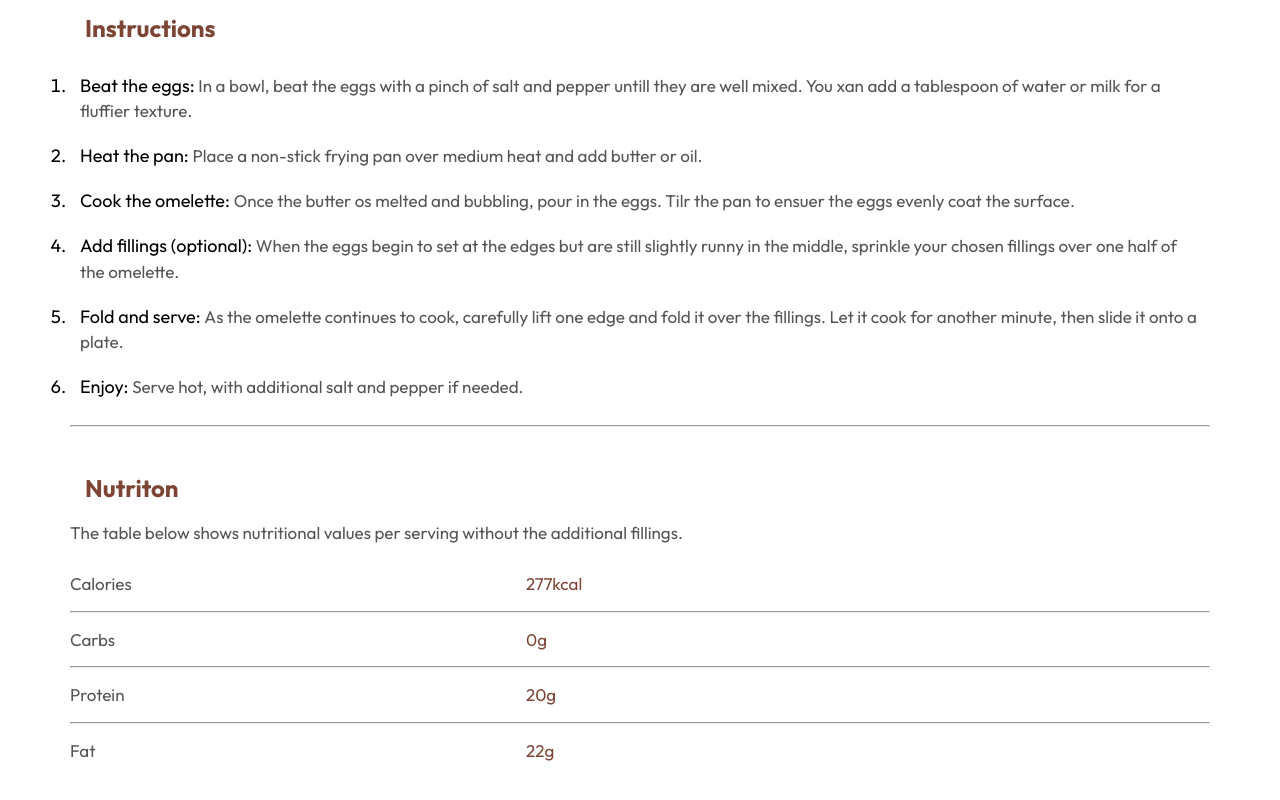
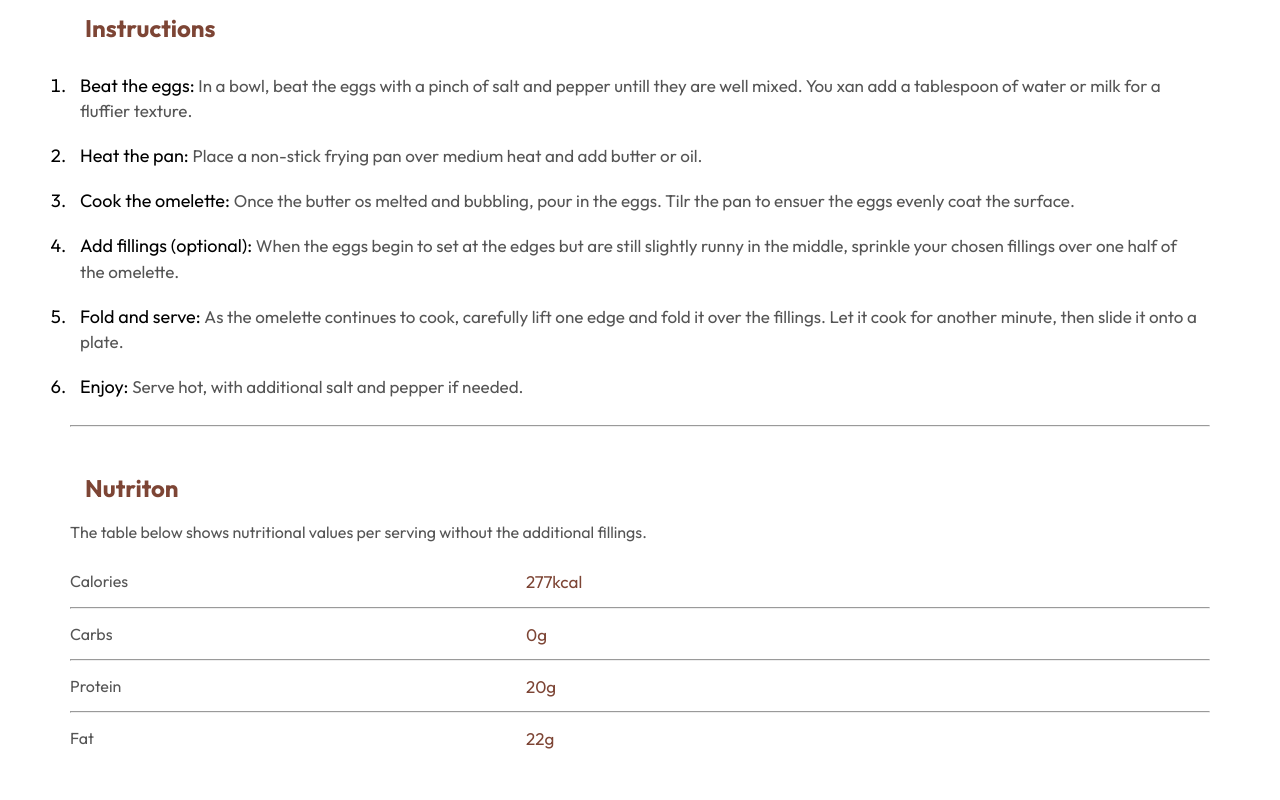
Before and after one commit to Loai-Radwan/Omelette-Recipe, a plain HTML site: page index.html in a window 1280 px wide. Shown: the part 1421-2221 px from the top of the page. Drawn offline with Linux system fonts and the light colour scheme.

Commit message:
Edit The Font Size

```diff
--- a/css/master.css
+++ b/css/master.css
@@ -113,7 +113,7 @@ body{
     color: #7d4535;
 }
 .nutri p{
-    font-size: 17px;
+    font-size: 17sspx;
     color: #555;
     position: relative;
 }
```
